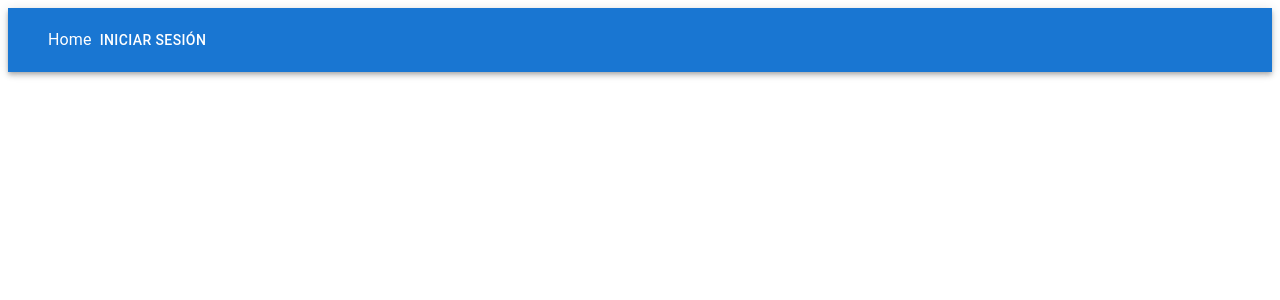
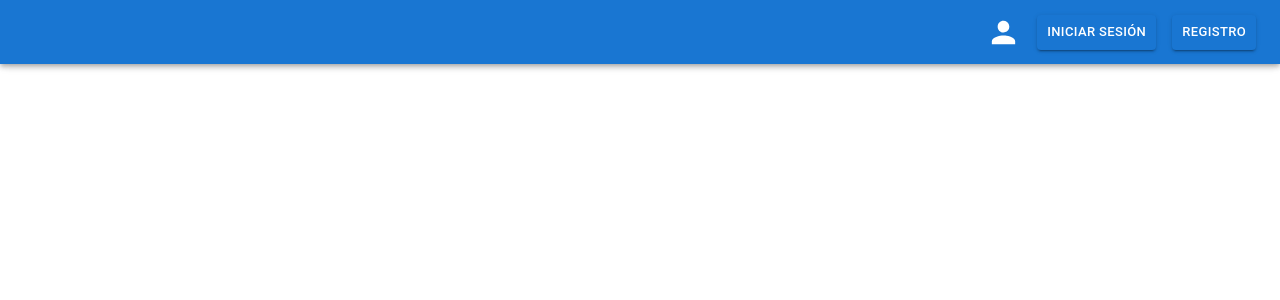
Before and after one commit to CrisRLoera/Social-Service, a React (Vite) app: page / in a window 1280 px wide. Shown: the top 300 px of the page. Built offline with nearby package versions, Linux system fonts and the light colour scheme.

Commit message:
Header updated

```diff
--- a/src/components/Header/Header.jsx
+++ b/src/components/Header/Header.jsx
@@ -1,17 +1,16 @@
-import { AppBar, Button, IconButton, Toolbar, Typography } from "@mui/material";
-
+import { AppBar, Button, IconButton, Stack, Toolbar, Typography } from "@mui/material";
+import PersonIcon from '@mui/icons-material/Person';
 
 
 export default function Header() {
     return (
-        <AppBar position="static">
-            <Toolbar>
-                <IconButton>
-                </IconButton>
-                <Typography>
-                    Home
-                </Typography>
-                <Button color="inherit">Iniciar sesión</Button>
+        <AppBar>
+            <Toolbar sx={{justifyContent:"flex-end"}}>
+                <Stack direction="row" spacing={2}>
+                    <PersonIcon fontSize="large"/>
+                    <Button variant="contained" size="small">Iniciar sesión</Button>
+                    <Button variant="contained" size="small">Registro</Button>
+                </Stack>
             </Toolbar>
         </AppBar>
     )
```
